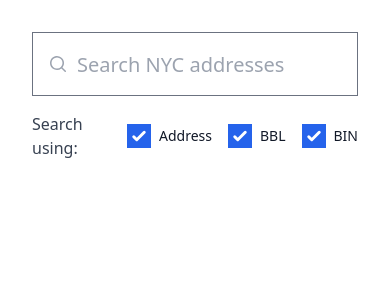
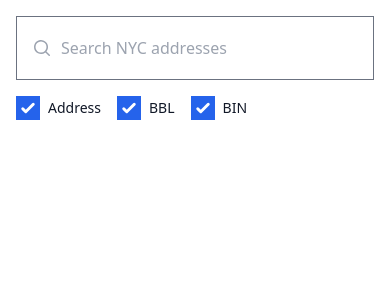
Before and after one commit to cedarbaum/housecheck.nyc, a Next.js app: page / in a window 390 px wide. Shown: the top 300 px of the page. Built offline with nearby package versions, Linux system fonts and the light colour scheme.

Commit message:
Make better on mobile

```diff
--- a/components/AddressSearchOptions.tsx
+++ b/components/AddressSearchOptions.tsx
@@ -31,7 +31,7 @@ export default function AddressSearchOptions({
     <fieldset>
       <legend className="sr-only">Search types</legend>
       <div className="flex justify-between md:justify-end">
-        <label>
+        <label className="hidden md:inline-block">
           <span className="text-gray-700 font-medium md:mr-4">Search using:</span>
         </label>
         <div className="flex justify-between space-x-4">
--- a/components/NycAddressSearch.tsx
+++ b/components/NycAddressSearch.tsx
@@ -84,7 +84,7 @@ export default function NycAddressSearch({
               aria-hidden="true"
             />
             <Combobox.Input
-              className="h-16 text-xl w-full border bg-transparent pl-11 pr-4 text-gray-900 placeholder:text-gray-400 focus:ring-0 focus:ring-offset-0"
+              className="h-16 text-md md:text-xl w-full border bg-transparent pl-11 pr-4 text-gray-900 placeholder:text-gray-400 focus:ring-0 focus:ring-offset-0"
               style={{ outline: "none" }}
               placeholder="Search NYC addresses"
               onChange={(event) => {
--- a/components/Table.tsx
+++ b/components/Table.tsx
@@ -79,7 +79,7 @@ function Table<TData extends object>({
                 {headerGroup.headers.map((column, colIdx) => (
                   <th
                     scope="col"
-                    className="group px-6 py-3 text-left uppercase tracking-wider"
+                    className="group px-2 py-1 md:px-6 md:py-3 text-left uppercase tracking-wider text-sm md:text-base"
                     {
                       // @ts-ignore
                       ...column.getHeaderProps(column.getSortByToggleProps())
@@ -123,7 +123,7 @@ function Table<TData extends object>({
                       <td
                         {...cell.getCellProps()}
                         key={cellIdx}
-                        className="px-6 py-4"
+                        className="px-6 py-4 text-sm md:text-base"
                         role="cell"
                       >
                         {
--- a/pages/index.tsx
+++ b/pages/index.tsx
@@ -70,7 +70,7 @@ export default function Home() {
   );
 
   return (
-    <main className="flex flex-col justify-between p-8 w-full">
+    <main className="flex flex-col justify-between p-4 md:p-8 w-full">
       <div className="">
         <NycAddressSearch onSelect={setAddress} />
       </div>
```
Also changed, not shown: 1 other file (tests, documents, lock files or other folders).
